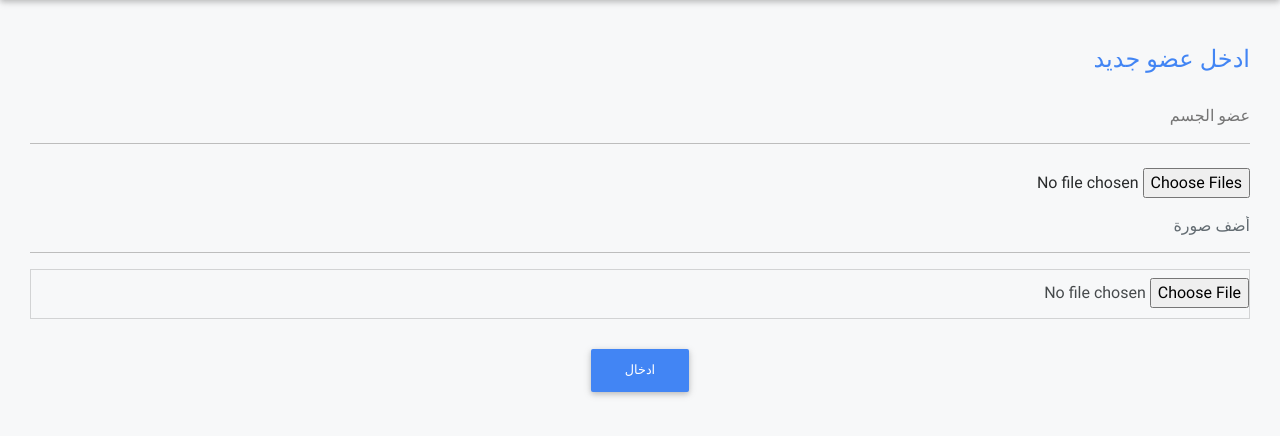
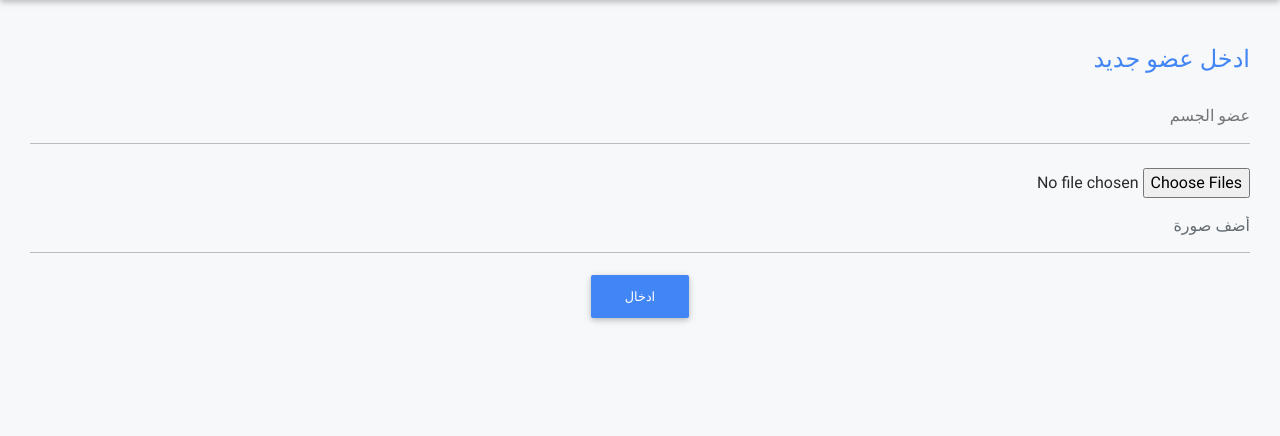
Before and after one commit to Ahmed0Sultan/AlfSalamaBot, a Flask app: template templates/new-body-part.html in a window 1280 px wide. Shown: the part 56-492 px from the top of the page. Run offline with Flask 2, Linux system fonts and the light colour scheme; the template is opened without the code that fills it, so the values that code supplies are empty; some libraries are stand-ins or nearby versions.

Commit message:
Added Test

```diff
--- a/templates/new-body-part.html
+++ b/templates/new-body-part.html
@@ -102,9 +102,9 @@
                   <input type="file" name="image" id="inputFile3" multiple="">
                   <input type="text" readonly="" class="form-control" placeholder="أضف صورة">
                 </div>
-                <div class="md-form">
-                    <input type="file" id="replyForm-image" class="form-control" name="image" required>
-                </div>
+{#                <div class="md-form">#}
+{#                    <input type="file" id="replyForm-image" class="form-control" name="image" required>#}
+{#                </div>#}
 
 
                 <div class="text-center">
```
